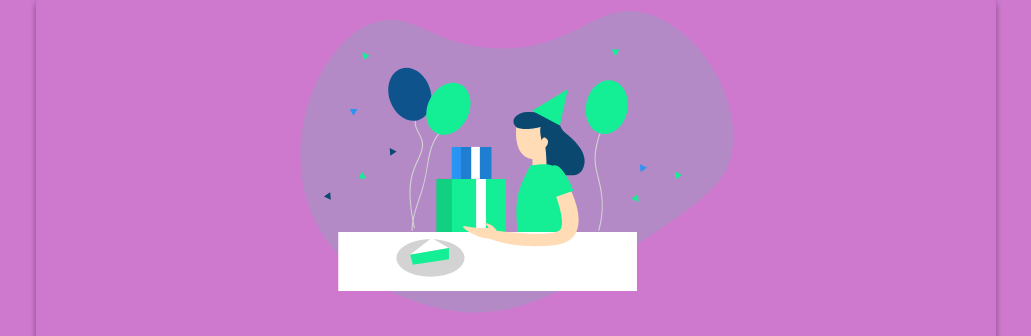
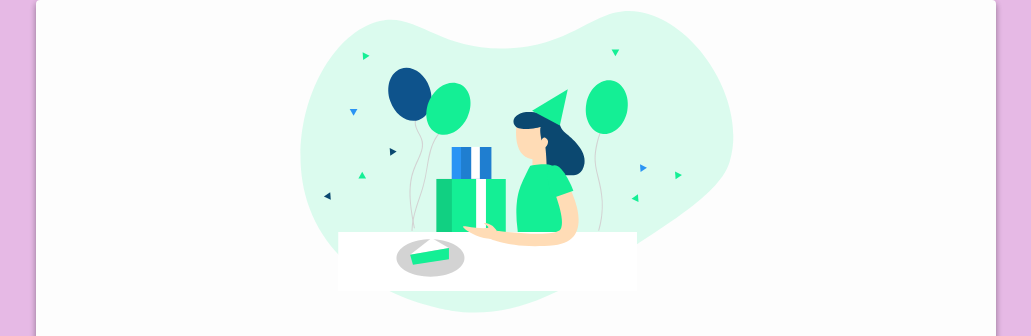
Before and after one commit to Prabal799/birthday-3.0, a plain HTML site: page index.html in a window 1280 px wide. Shown: the top 336 px of the page, without its empty margins (124-1155 px from the left). Drawn offline with Linux system fonts and the light colour scheme.

Commit message:
change bg color

```diff
--- a/style.css
+++ b/style.css
@@ -1,5 +1,5 @@
 body{
-    background: #ce79ce;
+    background: #e1ace0d4;
     display: grid;
     place-items: center;
     height: 150vh;
@@ -7,7 +7,7 @@ body{
 
 }
 .card{
-    background: #ce79ce;
+    background: #fdfdfd;
     border-radius: 4px;
     height: 250;
     width: 120vh;
```
